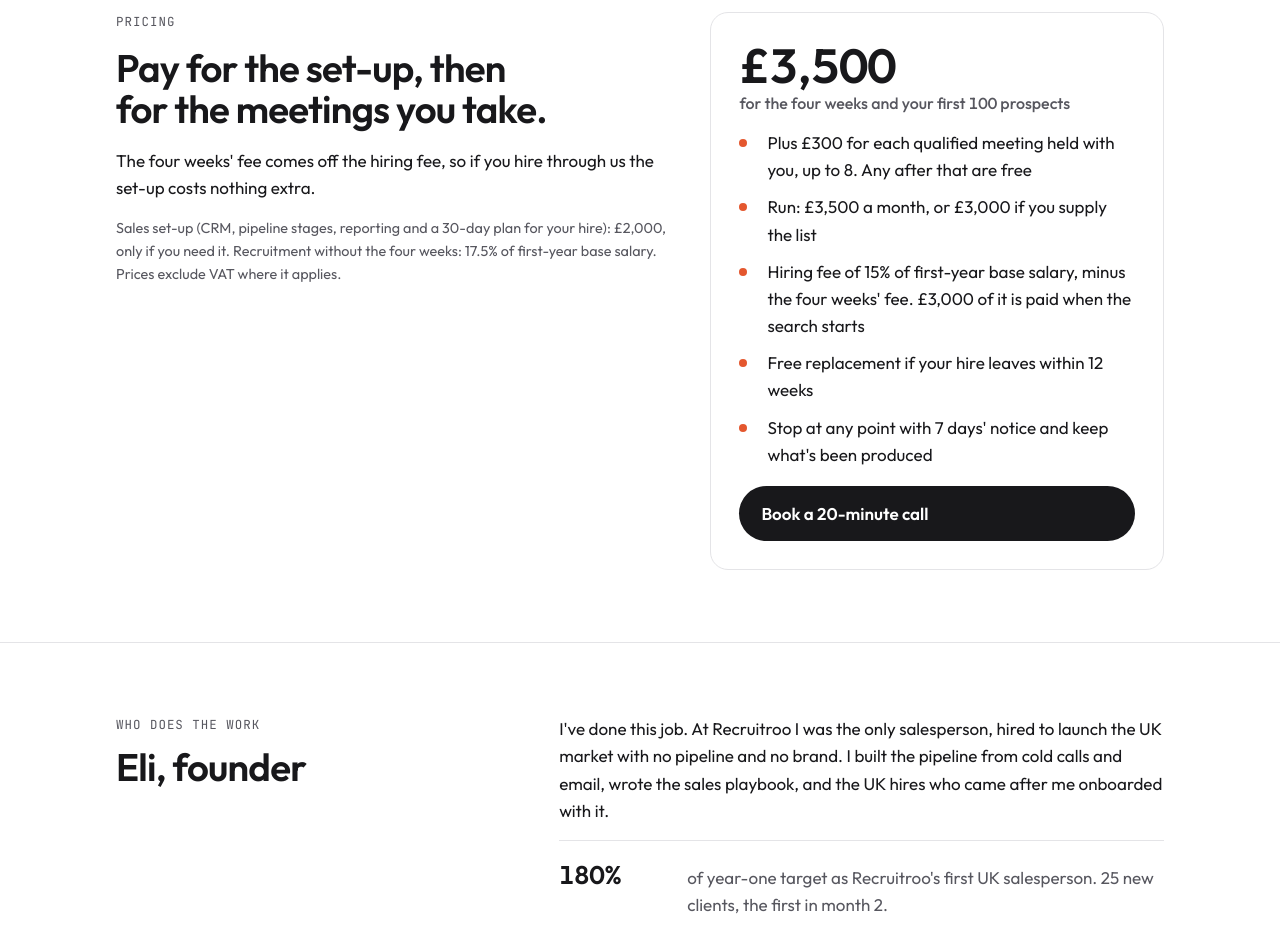
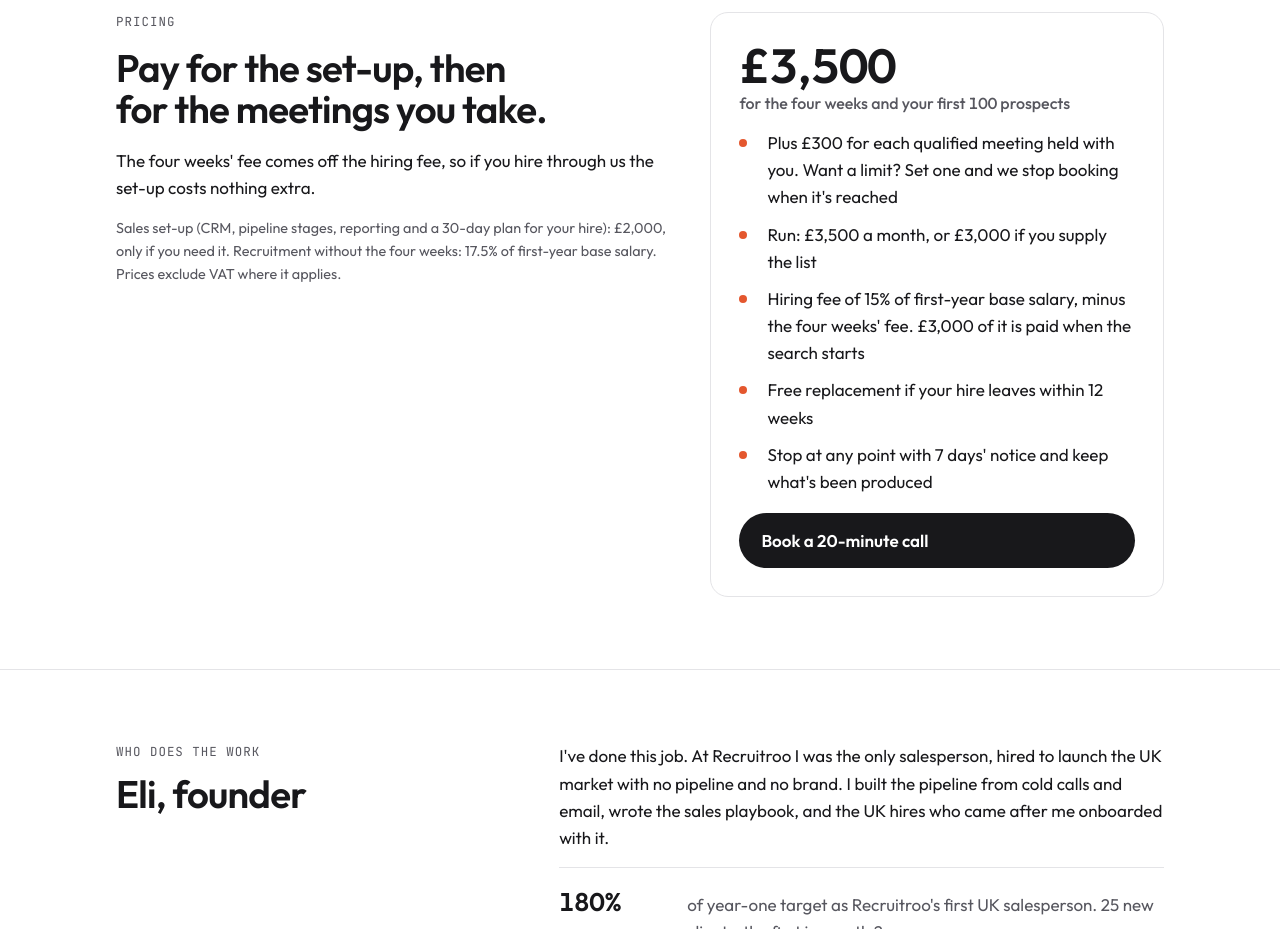
Before and after one commit to elikhodes96/foundingseat-site, a plain HTML site: page index.html in a window 1280 px wide. Shown: the part 3560-4489 px from the top of the page. Drawn offline with Linux system fonts and the light colour scheme.

Commit message:
Charge every qualified meeting; client can set a limit
Co-Authored-By: Claude Opus 5.5 <noreply@anthropic.com>
Claude-Session: https://claude.ai/code/session_01MQvgqY3D6TWcosjL4ZNQks

```diff
--- a/index.html
+++ b/index.html
@@ -336,7 +336,7 @@ details h3 { color: var(--ink); font-size: 1rem; }
       <div class="offer-card">
         <div class="price">&pound;3,500 <small>for the four weeks and your first 100 prospects</small></div>
         <ul class="terms">
-          <li><span>Plus &pound;300 for each qualified meeting held with you, up to 8. Any after that are free</span></li>
+          <li><span>Plus &pound;300 for each qualified meeting held with you. Want a limit? Set one and we stop booking when it's reached</span></li>
           <li><span>Run: &pound;3,500 a month, or &pound;3,000 if you supply the list</span></li>
           <li><span>Hiring fee of 15% of first-year base salary, minus the four weeks' fee. &pound;3,000 of it is paid when the search starts</span></li>
           <li><span>Free replacement if your hire leaves within 12 weeks</span></li>
```
